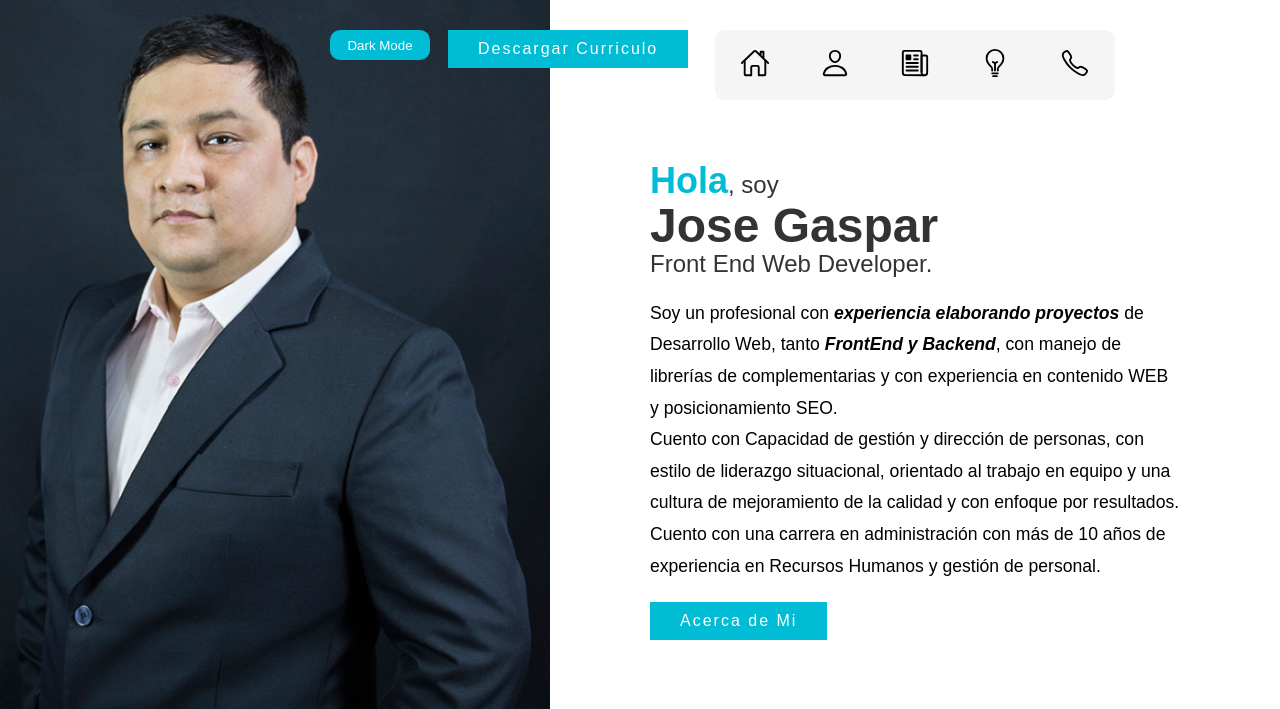
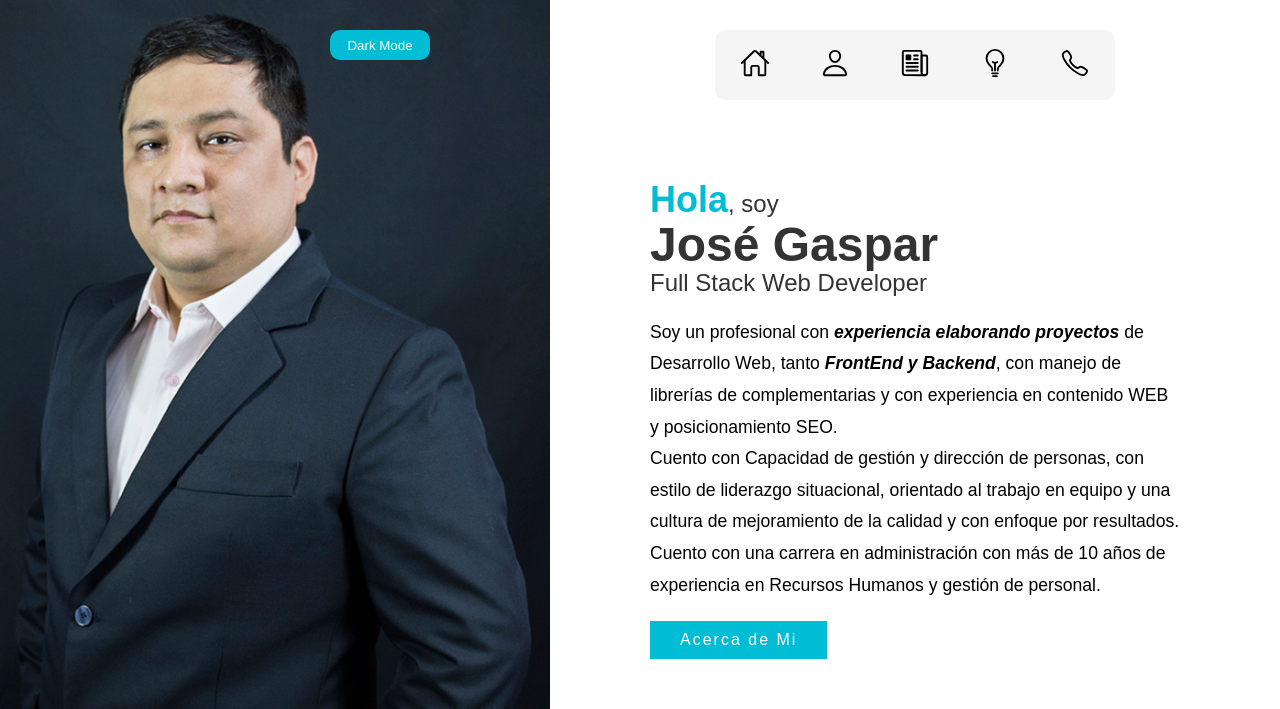
Before and after one commit to GasparU/portafolio-jose-gaspar, a plain HTML site: page index.html in a window 1280 px wide. Shown: the top 709 px of the page. Drawn offline with nearby package versions, Linux system fonts and the light colour scheme; some packages are replaced by stand-ins of ours; a script that the page names is missing.

Commit message:
cambiando cv

```diff
--- a/index.html
+++ b/index.html
@@ -65,11 +65,11 @@
             </nav>
             <div>
                 <a href="./archive/JOSE_GASPAR_UNZUETA.pdf" class="curriculo-btn curriculo-2" target="_blank"
-                    download="Curriculo José Gaspar">Descargar
+                    download="C.V._José_Gaspar_Full_Stack_Web_Developer">Descargar
                     Curriculo</a>
                 <h4 class="title-hola five"><span class="hello">Hola</span>, soy</h4>
-                <h2 class="four">Jose Gaspar</h2>
-                <h4 class="three">Front End Web Developer.</h4>
+                <h2 class="four">José Gaspar</h2>
+                <h4 class="three">Full Stack Web Developer</h4>
                 <p class="parragraph two">Soy un profesional con <b><i>experiencia elaborando proyectos</i></b> de
                     Desarrollo
                     Web, tanto <b><i>FrontEnd y Backend</i></b>, con manejo de librerías de complementarias y con
@@ -399,7 +399,7 @@
         </form>
         <p class="curriculo">Si desea, puede descargar mi CV para conocer más de mi formación y experiencia</p>
         <a href="./archive/JOSE_GASPAR_UNZUETA.pdf" class="curriculo-btn" target="_blank"
-            download="Curriculo José Gaspar">Descargar
+            download="C.V._José_Gaspar_Full_Stack_Web_Developer">Descargar
             Curriculo</a>
         </div>
     </section>
--- a/style.css
+++ b/style.css
@@ -31,9 +31,8 @@
 }
 
 .curriculo-2 {
-    position: fixed;
-    top: 30px;
-    left: 35%;
+    position: relative;
+    top: -200px;
     z-index: 20;
 }
 
```
Also changed, not shown: 1 other file.
